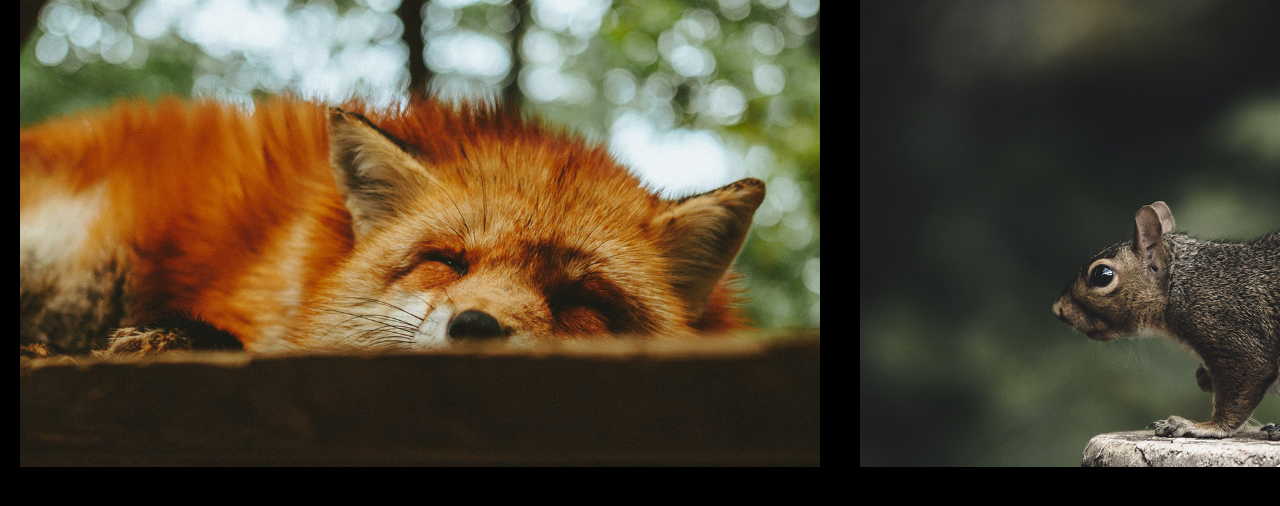
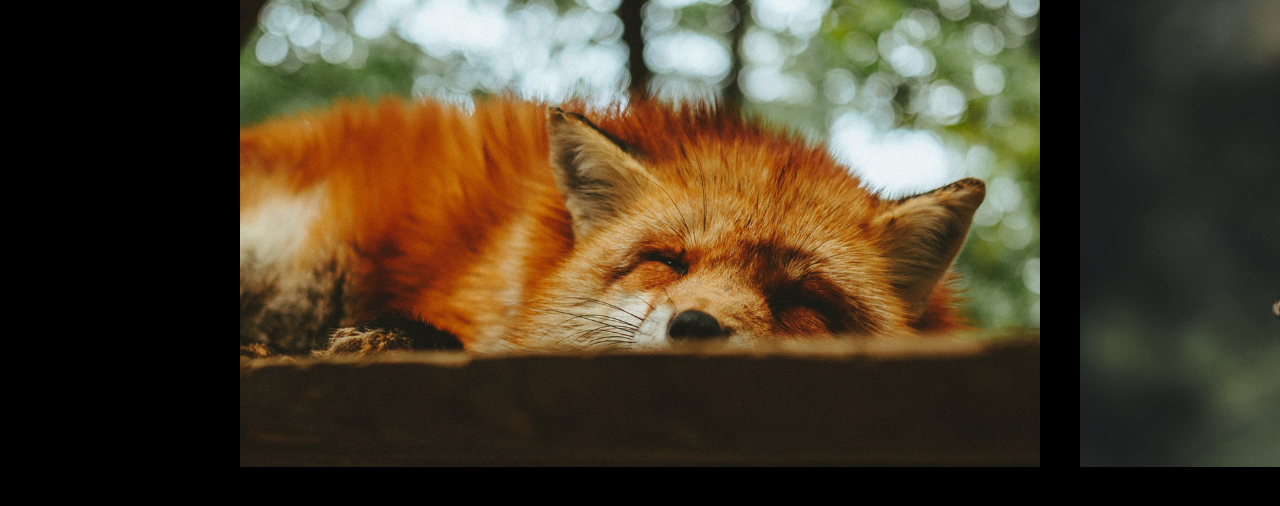
Before and after one commit to bruno-lima1/slide, a plain HTML site: page index.html in a window 1280 px wide. Drawn offline with Linux system fonts and the light colour scheme.

Commit message:
adding startPosition

```diff
--- a/css/style.css
+++ b/css/style.css
@@ -26,3 +26,6 @@ img {
   width: 80vw;
   margin: 0 20px;
 }
+[data-slide] li {
+  /* transform: translate3d(-1308.5px, 0, 0) */
+}
--- a/js/script.js
+++ b/js/script.js
@@ -1,7 +1,7 @@
 import Slide from "./slide.js";
 const slide = new Slide("[data-wrapper]", "[data-slide]");
 slide.init()
-
+slide.changeSlide(0)
 
 
 
--- a/js/slide.js
+++ b/js/slide.js
@@ -8,8 +8,36 @@ export default class Slide {
     if (this.wrapper && this.slide) {
       this.bindEvents()
       this.addEvents()
+      this.slidesConfig()
     }
     return this;
+  }
+  changeSlide(index) {
+    const activeSlide = this.slideArray[index]
+    this.moveSlide(this.slideArray[index].position)
+    this.slidesIndexNav(index)
+    this.values.endPosition = activeSlide.position
+  }
+  slidesIndexNav(index) {
+    const last = this.slideArray.length -1
+    this.index = {
+      prev: index ? index - 1 : undefined,
+      active: index,
+      next: index === last ? undefined : index + 1
+    }
+  }
+  slidesConfig() {
+    this.slideArray = [...this.slide.children].map((element) => {
+      const position = this.slidePosition(element);
+      return {
+        position,
+        element
+      }
+    })
+  }
+  slidePosition(slide) {
+    const margin = (this.wrapper.offsetWidth - slide.offsetWidth) / 2;
+    return -(slide.offsetLeft - margin)
   }
   bindEvents() {
     this.onStart = this.onStart.bind(this)
@@ -40,7 +68,10 @@ export default class Slide {
       : event.changedTouches[0].clientX
     this.values.movement = Math.floor((this.values.startPosition - clientX) * 1.6);
     this.values.distance = Math.floor(this.values.endPosition - this.values.movement)
-    this.slide.style.transform = `translate3d(${this.values.distance}px, 0, 0)`;
+    return this.moveSlide(this.values.distance)
+  }
+  moveSlide(distance) {
+  this.slide.style.transform = `translate3d(${distance}px, 0, 0)`;
   }
   onEnd(event) {
     const typemove = (event.type === "mouseup")
```
